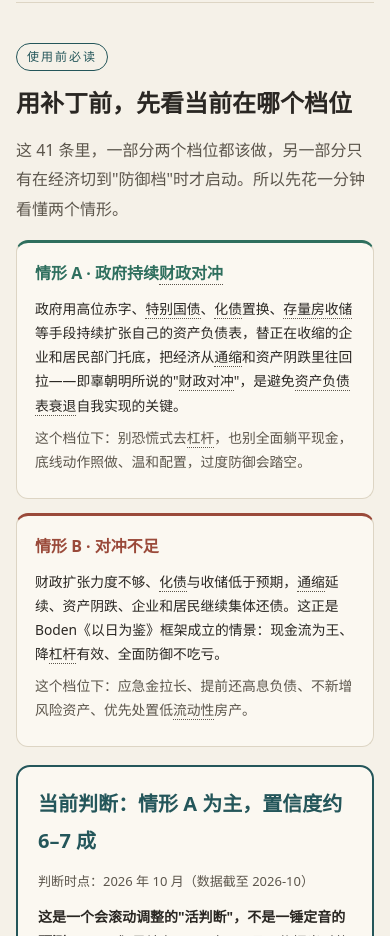
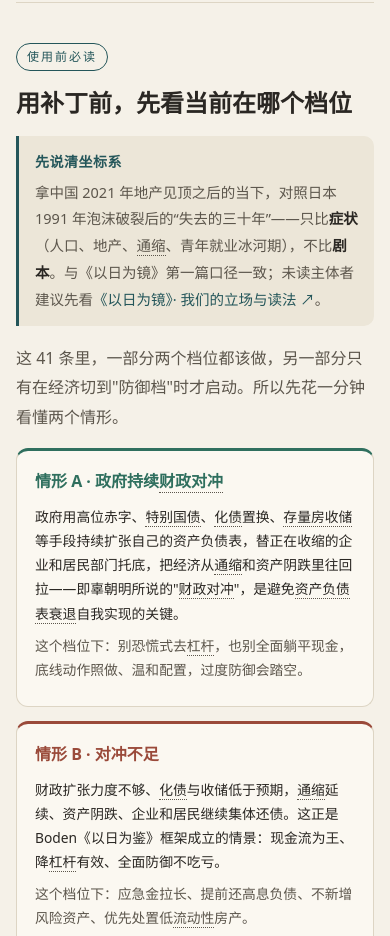
Before and after one commit to strangeyu911-tech/mirror-guide, a plain HTML site: page patch.html in a window 390 px wide. Shown: the part 1100-2036 px from the top of the page. Drawn offline with Linux system fonts and the light colour scheme; no server answers.

Commit message:
feat(补丁包): 「使用前必读」补坐标系卡，与主体口径对齐
位置：patch.html 的 #gauge 节 h2「用补丁前，先看当前在哪个档位」之后 —— 不选 hero 是为了不打断 sub→CTA 的主行动动线，且「使用前必读」这一节的语义本身就是坐标系要待的地方。

样式复用 index.html 的 .axis-card 同 3 行 CSS，两页视觉一致；内容为精简版（一句话坐标系 + 内链 index.html#s00），让未读主体者能直接跳过去。

起因：若读者从补丁包的分享链接直接进入，会遇到与主体读者同一个「不知道在跟谁比」的困惑。

校验：桌面亮/暗 + iPhone 14 三档实测通过；computed style 与主体一致；链接 href=index.html#s00 目标存在；diff 7 增 0 删。

```diff
--- a/patch.html
+++ b/patch.html
@@ -105,6 +105,9 @@ h2{font-size:24px;margin:6px 0 16px;line-height:1.35}
 h3{font-size:18px;margin:0;line-height:1.5}
 p{margin:10px 0}
 .lead{font-size:16px;color:var(--ink2)}
+.axis-card{margin:4px 0 18px;padding:13px 16px;background:var(--paper2);border-left:3px solid var(--teal);border-radius:0 10px 10px 0;font-size:14.5px;line-height:1.85;color:var(--ink2)}
+.axis-card>b:first-child{display:block;color:var(--teal);font-size:14px;letter-spacing:.5px;margin-bottom:4px}
+.axis-card b{color:var(--ink)}
 .hint{font-size:12.8px;color:var(--ink2);line-height:1.7}
 /* 证据体系说明 */
 .evnote{border:1px solid var(--line);border-radius:12px;padding:16px 18px;margin:18px 0 0;background:var(--card);font-size:14px;line-height:1.8}
@@ -312,6 +315,10 @@ abbr.term:hover{border-bottom-color:var(--teal);color:var(--teal)}
 <section id="gauge">
   <span class="sec-no">使用前必读</span>
   <h2>用补丁前，先看当前在哪个档位</h2>
+  <div class="axis-card">
+    <b>先说清坐标系</b>
+    拿中国 2021 年地产见顶之后的当下，对照日本 1991 年泡沫破裂后的“失去的三十年”——只比<b>症状</b>（人口、地产、通缩、青年就业冰河期），不比<b>剧本</b>。与《以日为镜》第一篇口径一致；未读主体者建议先看<a href="index.html#s00">《以日为镜》· 我们的立场与读法 ↗</a>。
+  </div>
   <p class="lead">这 41 条里，一部分两个档位都该做，另一部分只有在经济切到"防御档"时才启动。所以先花一分钟看懂两个情形。</p>
 
   <div class="ab-grid">
```
